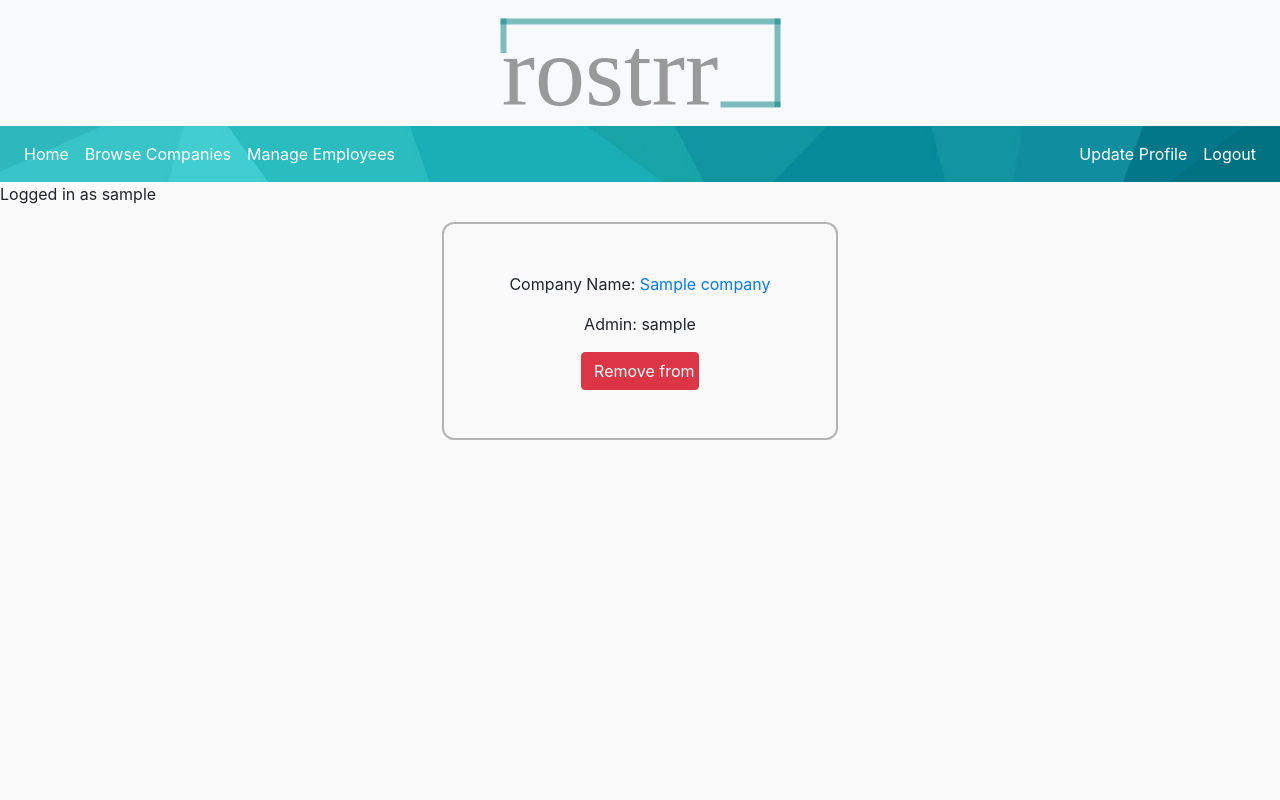
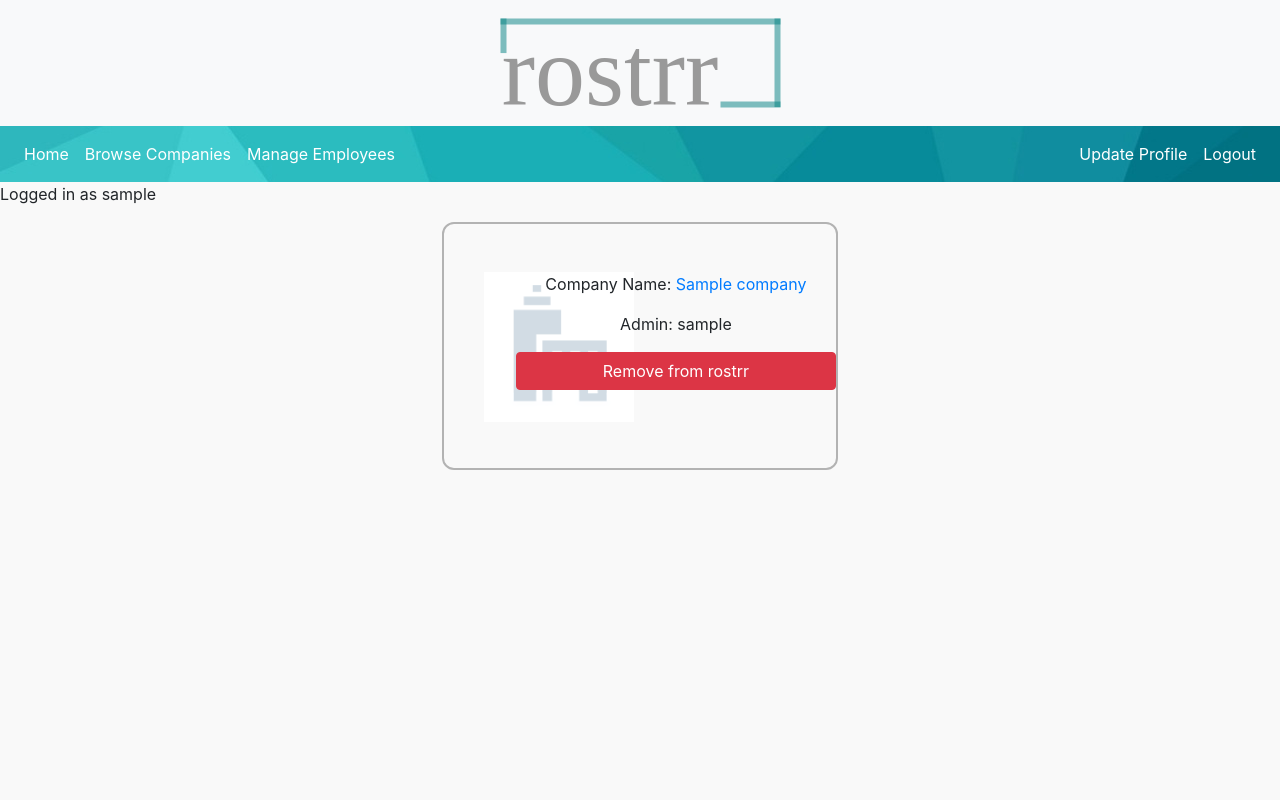
Before and after one commit to HumdahQamar/The_Vetted, a Django app: page /browse/companies in a window 1280 px wide. Run offline with Django 3.2, Linux system fonts and the light colour scheme; a user stored in the database is signed in; tables that the repository leaves empty hold one stand-in row (values such as "Sample post"); some libraries are stand-ins or nearby versions.

Commit message:
Add default avatars and logos for users and companies

```diff
--- a/the_vetted/roster/static/roster/style.css
+++ b/the_vetted/roster/static/roster/style.css
@@ -28,7 +28,7 @@
 }
 
 .rostrr_button {
-    width: 30%;
+    width: 100%;
 }
 
 .rounded_border {
@@ -44,3 +44,8 @@
 .bg-navbar {
     background-image: url("login_teal_panel.jpg");
 }
+
+.company_logo_parent_div {
+    padding-left: 40px;
+    padding-bottom: 30px;
+}
--- a/the_vetted/roster/templates/roster/company_list.html
+++ b/the_vetted/roster/templates/roster/company_list.html
@@ -1,13 +1,19 @@
 {% extends 'roster/base.html' %}
+{% load static %}
 
 {% block contents %}
     <div class="container-fluid" style="width: 100%;">
         <div class="row">
         <div class="col-sm-4"></div>
-        <div class="col-sm-4 text-center">
+        <div class="col-sm-4 ">
             {% for company in company_list %}
                 <div class="rounded_border">
                     <br><br>
+                    <div class="row company_logo_parent_div">
+                    <div class="col-sm-1 company_logo_div">
+                        <img src="{% static 'roster/default_logo.png' %}" alt="Company Logo" height="150" width="150">
+                    </div>
+                    <div class="col text-center">
                         <p>Company Name: <a href="{% url 'company_details' company.pk %}"> {{ company.name }}</a></p>
                         <p>Admin: {{ company.admin }}</p>
                         {% if company.using_roster_app %}
@@ -31,6 +37,8 @@
                         {% endif %}
                         <br><br>
                     </div>
+                    </div>
+                </div>
                 <br>
             {% endfor %}
         </div>
```
Also changed, not shown: the_vetted/roster/static/roster/default_avatar.png (added), the_vetted/roster/static/roster/default_logo.png (added). Lines whose indentation alone changed are shown as unchanged.
